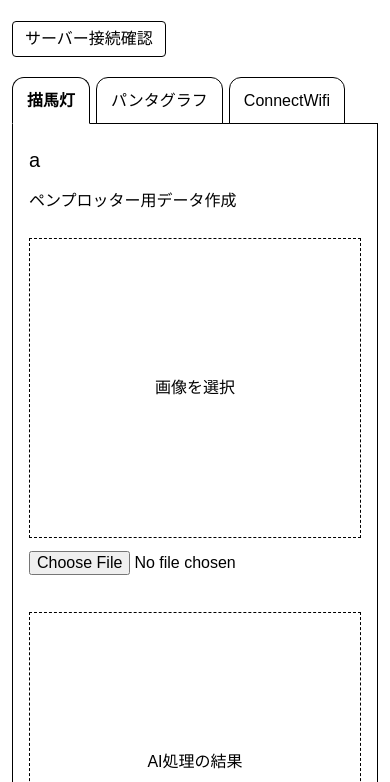
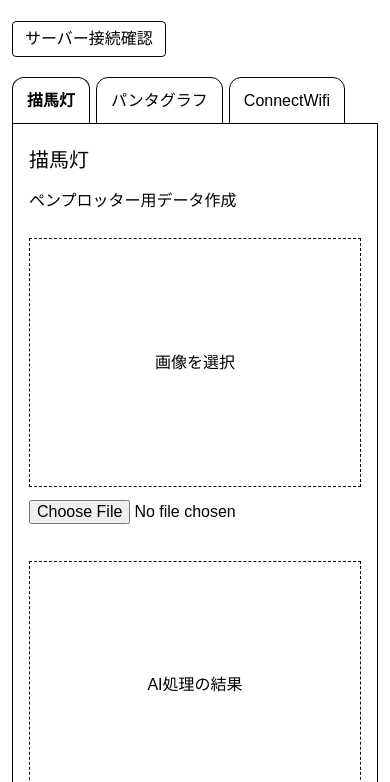
Before and after one commit to Ishikishik/PlotSender, a website: page public/index.html in a window 390 px wide. Shown: the part 62-844 px from the top of the page. Drawn offline with Linux system fonts and the light colour scheme.

Commit message:
スマホの表示を直す

```diff
--- a/public/index.css
+++ b/public/index.css
@@ -46,13 +46,16 @@ nav {
   justify-content: flex-start;
   align-items: flex-end;
   gap: 6px;
+  overflow-x: auto;   /* 狭い画面ではタブを横にスクロール */
 }
 
 nav button {
   position: relative;
   margin-bottom: -1px;
+  flex-shrink: 0;
   min-width: 72px;
   padding: 10px 20px;
+  white-space: nowrap;
   border: 1px solid black;
   border-radius: 12px 12px 0 0;
   background: white;
@@ -96,9 +99,11 @@ h1 {
   font-weight: normal;
 }
 
+/* 3 つの段階(画像 → AI → プロッタ)。幅が足りなければ自動で折り返し、スマホでは縦に並ぶ */
 .image-stages {
-  display: flex;
-  align-items: flex-start;
+  display: grid;
+  grid-template-columns: repeat(auto-fit, minmax(min(100%, 240px), 1fr));
+  align-items: start;
   gap: 24px;
   margin-top: 24px;
 }
@@ -106,8 +111,6 @@ h1 {
 .image-upload,
 .ai-result,
 .plot-result {
-  flex: 0 0 20%;
-  width: 20%;
   min-width: 0;
 }
 
@@ -118,7 +121,7 @@ h1 {
   align-items: center;
   justify-content: center;
   gap: 16px;
-  height: 300px;
+  aspect-ratio: 4 / 3;
   overflow: hidden;
   padding: 16px;
   width: 100%;
@@ -182,16 +185,6 @@ h1 {
 }
 
 @media (max-width: 480px) {
-  .image-stages {
-    flex-direction: column;
-  }
-
-  .image-upload,
-  .ai-result,
-  .plot-result {
-    flex-basis: auto;
-    width: 100%;
-  }
   header {
     padding: 16px 12px;
   }
--- a/public/js/main.js
+++ b/public/js/main.js
@@ -23,7 +23,8 @@ function switchTab(tab) {
   connectwifi.hidden = !isWifi;
 
   if (!isWifi) {
-    modeTitle.textContent = currentTab;
+    // 見出しはタブのボタンの名前にする
+    modeTitle.textContent = [...buttons].find((b) => b.dataset.tab === currentTab).textContent;
     workspace.dataset.mode = currentTab;
   }
 }
```
